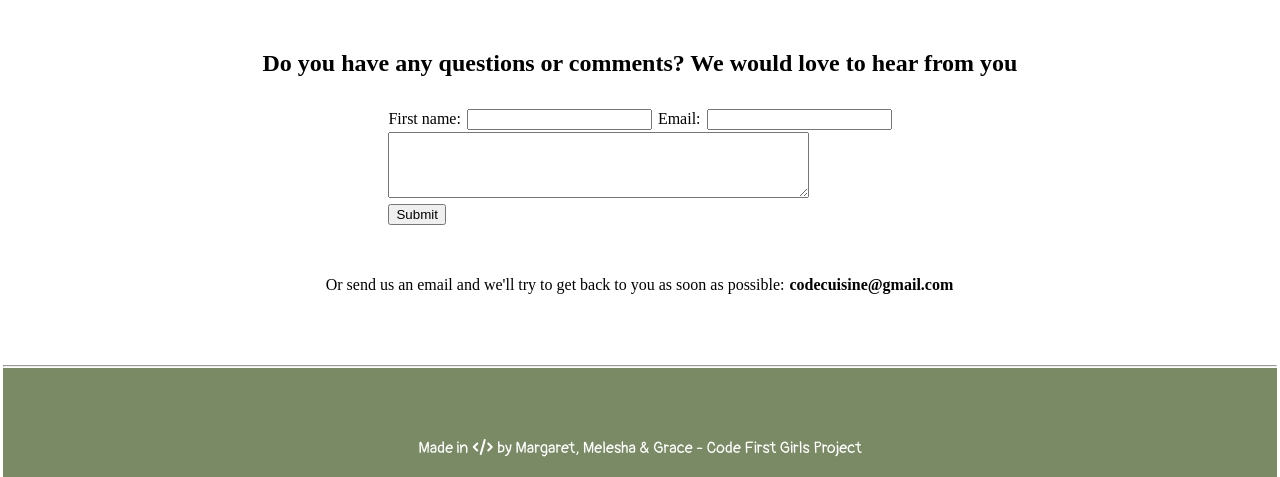
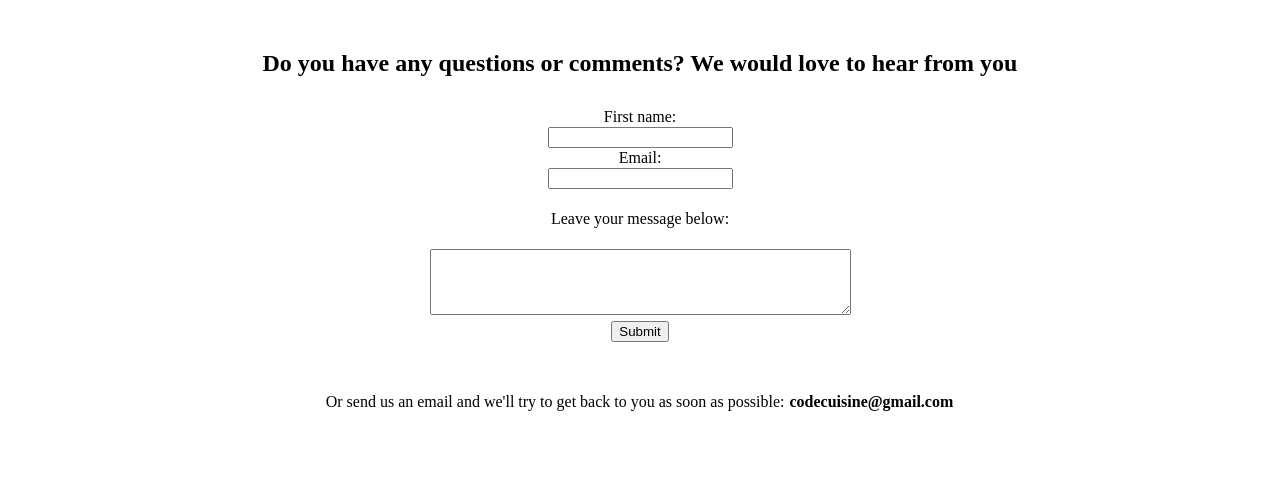
Before and after one commit to margaretalice-a/world-food-blog-CFG, a plain HTML site: page contact.html in a window 1280 px wide. Shown: the part 323-800 px from the top of the page. Drawn offline with Linux system fonts and the light colour scheme; a web font is replaced by a local one.

Commit message:
Add files via upload

```diff
--- a/contact.html
+++ b/contact.html
@@ -18,7 +18,7 @@
     <header>
         <nav>
             <div class="css-navbar">
-                <img src="images/picture 3.png" alt="logo2" class="logo-image">
+                <img src="images/logo.png" alt="logo2" class="logo-image">
                 <a href="index.html"><i class="fa-solid fa-house"></i><br> Home</a>
                 <a href="recipes.html"><i class="fa-solid fa-bowl-food"></i><br>Recipes</a>
                 <a href="about.html"><i class="fa-solid fa-users"></i><br>About</a>
@@ -34,10 +34,11 @@
 <div class="contact-content">
     <h2>Do you have any questions or comments? We would love to hear from you </h2>
     <form action="/action_page.php">
-        <label for="fname">First name:</label>
-        <input type="text" id="fname" name="fname" width="150px">
-        <label for="email">Email:</label>
-        <input type="text" id="email" name="email" width="150px"><br>
+        <label for="fname">First name:</label><br>
+        <input type="text" id="fname" name="fname"><br>
+        <label for="email">Email:</label><br>
+        <input type="text" id="email" name="email"><br>
+        <p>Leave your message below: </p>
         <textarea id="message1" name="message-text" rows="4" cols="50"></textarea><br>
         <input type="submit">
         </form>
--- a/style.css
+++ b/style.css
@@ -148,5 +148,5 @@ footer {
 
 form {
     margin: 30px;
-    text-align: left;
+    text-align: center;
 }
```
Also changed, not shown: about.html (+1 -1 lines), index.html (+1 -1 lines), recipes.html (+1 -1 lines), images/logo.png (added).
